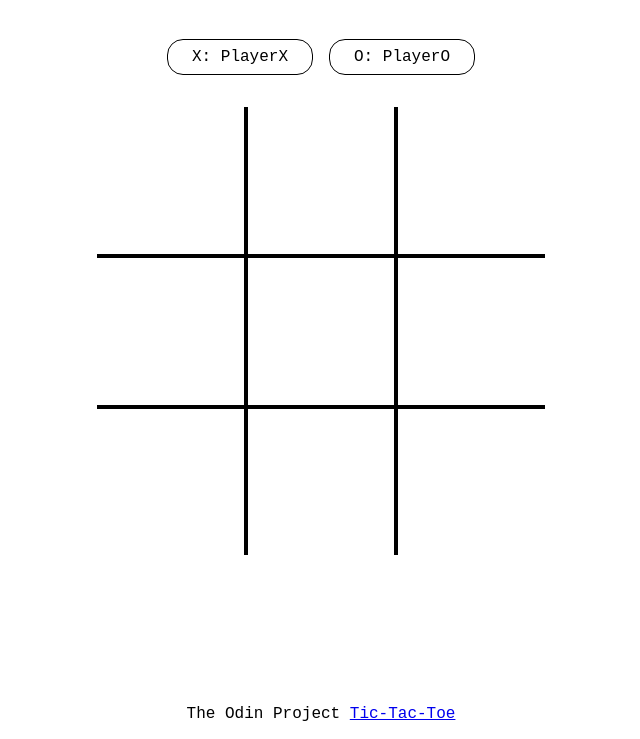
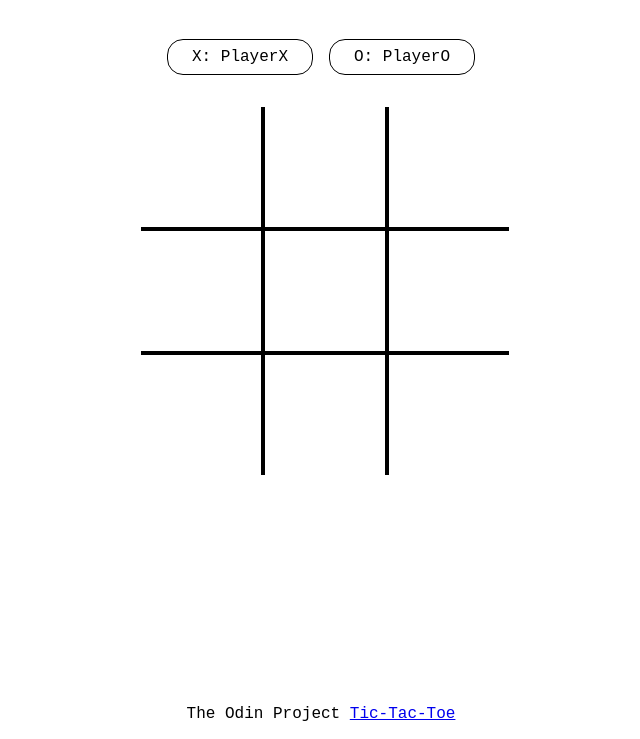
Before and after one commit to norphel/odin-tic-tac-toe, a plain HTML site: page index.html in a window 1280 px wide. Shown: the part 61-800 px from the top of the page, without its empty margins (319-959 px from the left). Drawn offline with Linux system fonts and the light colour scheme.

Commit message:
fix gameboard size

```diff
--- a/styles.css
+++ b/styles.css
@@ -22,9 +22,8 @@ h1 {
     padding: 8px 24px;
 }
 .game-board {
-    --size: max(35vw, 320px);
-    width: var(--size);
-    height: var(--size);
+    width: 360px;
+    height: 360px;
     margin: 0 auto;
     display: grid;
     grid-template-columns: repeat(3, 1fr);
@@ -34,6 +33,8 @@ h1 {
     display: flex;
     justify-content: center;
     align-items: center;
+    height: 120px;
+    width: 120px;
     font-size: 80px;
 }
 .game-board > div:hover {
```
